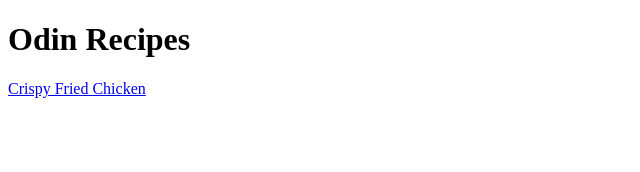
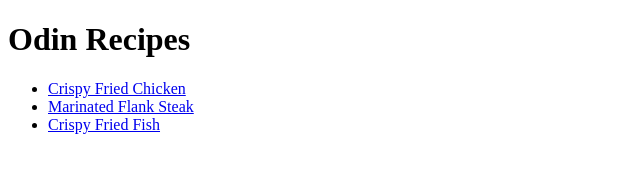
Before and after one commit to waynerichtrain/odin-recipes, a plain HTML site: page index.html in a window 1280 px wide. Shown: the whole page, without its empty margins (0-640 px from the left). Drawn offline with Linux system fonts and the light colour scheme.

Commit message:
Linked flank-steak.html and fried-fish.html to index.html in an unordered list

```diff
--- a/index.html
+++ b/index.html
@@ -7,6 +7,10 @@
 
     <body>
         <h1>Odin Recipes</h1>
-        <a href="./recipes/fried-chicken.html">Crispy Fried Chicken</a>
+        <ul>
+            <li><a href="./recipes/fried-chicken.html">Crispy Fried Chicken</a></li>
+            <li><a href="./recipes/flank-steak.html">Marinated Flank Steak</a></li>
+            <li><a href="./recipes/fried-fish.html">Crispy Fried Fish</a></li>
+        </ul>
     </body>
 </html>
```
